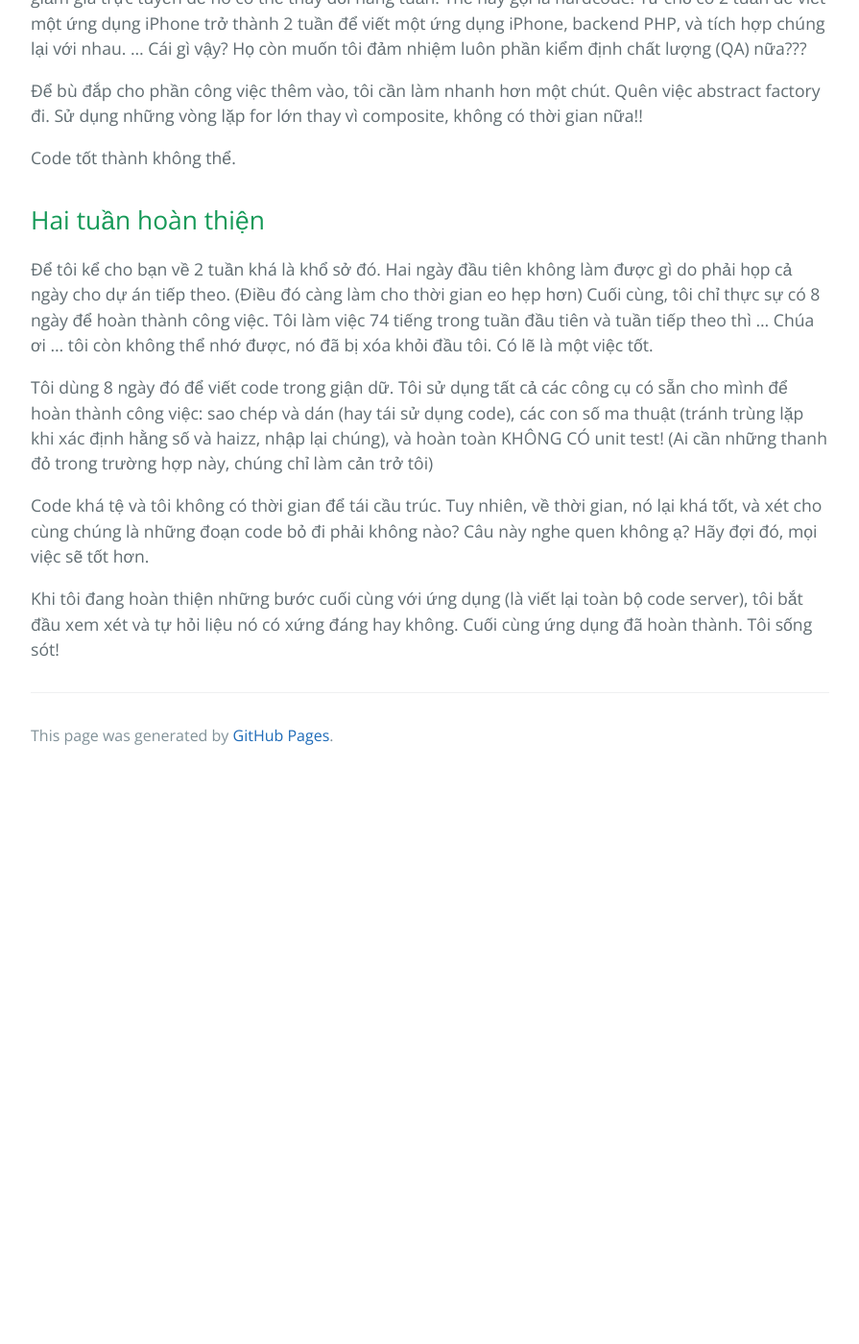
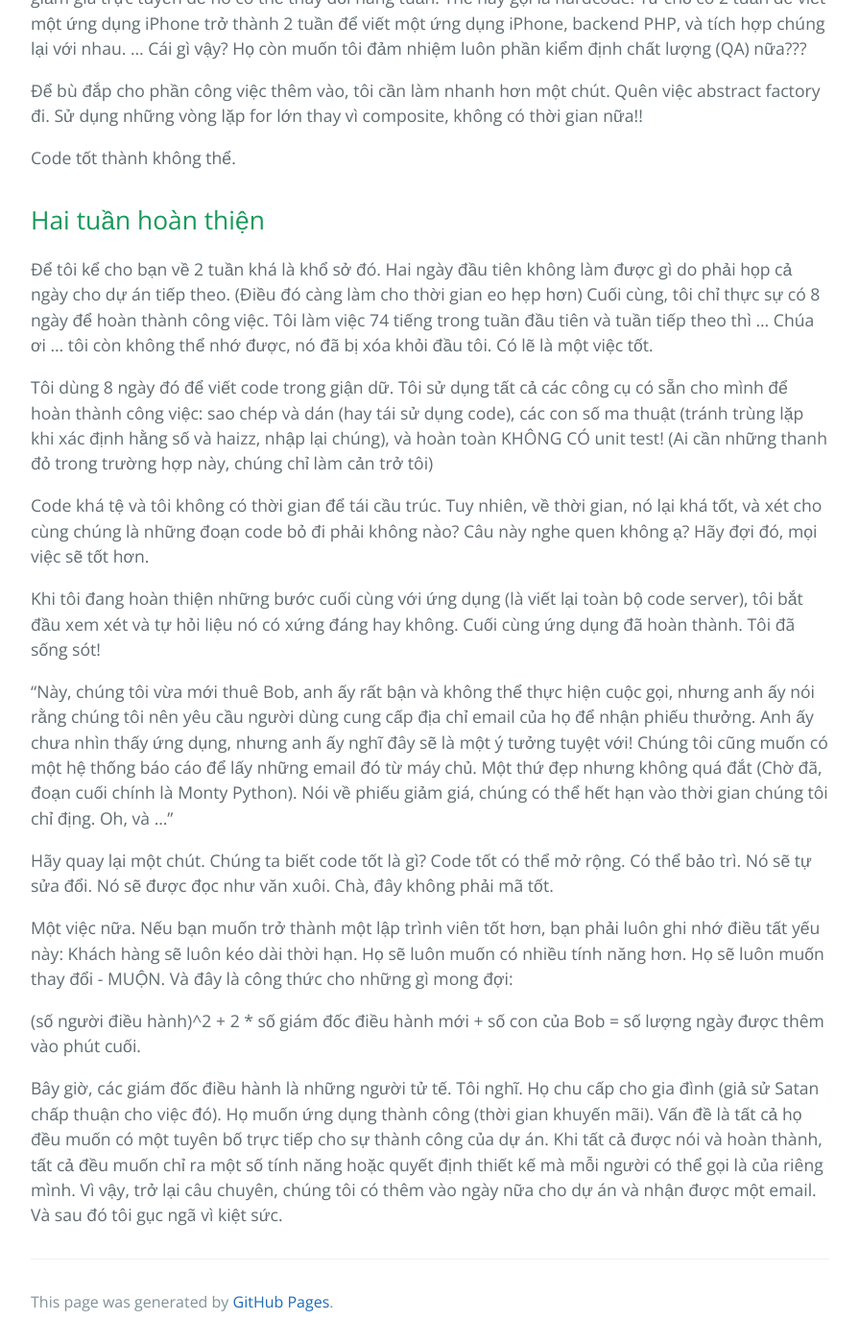
Before and after one commit to HaiBV/haibv.github.io, a Jekyll site: the page built from clean-coder/chapter-2-saying-no.md, in a window 1280 px wide and 1400 px high, scrolled down 13806 px. Shown: the whole window at 96% size, without its empty margins (192-1087 px from the left). Built offline with Jekyll 4.4.1, drawn with Linux system fonts in a browser that asks for light colours; our own code applies the rules of GitHub Pages for plain Markdown files; before the commit the page ends 14616 px from its top, so only the background shows below that.

Commit message:
Book - The Clean Coder - Chapter 2 - Saying No

```diff
--- a/clean-coder/chapter-2-saying-no.md
+++ b/clean-coder/chapter-2-saying-no.md
@@ -373,4 +373,14 @@ Tôi dùng 8 ngày đó để viết code trong giận dữ. Tôi sử dụng t
 
 Code khá tệ và tôi không có thời gian để tái cầu trúc. Tuy nhiên, về thời gian, nó lại khá tốt, và xét cho cùng chúng là những đoạn code bỏ đi phải không nào? Câu này nghe quen không ạ? Hãy đợi đó, mọi việc sẽ tốt hơn.
 
-Khi tôi đang hoàn thiện những bước cuối cùng với ứng dụng (là viết lại toàn bộ code server), tôi bắt đầu xem xét và tự hỏi liệu nó có xứng đáng hay không. Cuối cùng ứng dụng đã hoàn thành. Tôi sống sót!
+Khi tôi đang hoàn thiện những bước cuối cùng với ứng dụng (là viết lại toàn bộ code server), tôi bắt đầu xem xét và tự hỏi liệu nó có xứng đáng hay không. Cuối cùng ứng dụng đã hoàn thành. Tôi đã sống sót!
+
+"Này, chúng tôi vừa mới thuê Bob, anh ấy rất bận và không thể thực hiện cuộc gọi, nhưng anh ấy nói rằng chúng tôi nên yêu cầu người dùng cung cấp địa chỉ email của họ để nhận phiếu thưởng. Anh ấy chưa nhìn thấy ứng dụng, nhưng anh ấy nghĩ đây sẽ là một ý tưởng tuyệt với! Chúng tôi cũng muốn có một hệ thống báo cáo để lấy những email đó từ máy chủ. Một thứ đẹp nhưng không quá đắt (Chờ đã, đoạn cuối chính là Monty Python). Nói về phiếu giảm giá, chúng có thể hết hạn vào thời gian chúng tôi chỉ địng. Oh, và ..."
+
+Hãy quay lại một chút. Chúng ta biết code tốt là gì? Code tốt có thể mở rộng. Có thể bảo trì. Nó sẽ tự sửa đổi. Nó sẽ được đọc như văn xuôi. Chà, đây không phải mã tốt.
+
+Một việc nữa. Nếu bạn muốn trở thành một lập trình viên tốt hơn, bạn phải luôn ghi nhớ điều tất yếu này: Khách hàng sẽ luôn kéo dài thời hạn. Họ sẽ luôn muốn có nhiều tính năng hơn. Họ sẽ luôn muốn thay đổi - MUỘN. Và đây là công thức cho những gì mong đợi:
+
+(số người điều hành)^2 + 2 \* số giám đốc điều hành mới + số con của Bob = số lượng ngày được thêm vào phút cuối.
+
+Bây giờ, các giám đốc điều hành là những người tử tế. Tôi nghĩ. Họ chu cấp cho gia đình (giả sử Satan chấp thuận cho việc đó). Họ muốn ứng dụng thành công (thời gian khuyến mãi). Vấn đề là tất cả họ đều muốn có một tuyên bố trực tiếp cho sự thành công của dự án. Khi tất cả được nói và hoàn thành, tất cả đều muốn chỉ ra một số tính năng hoặc quyết định thiết kế mà mỗi người có thể gọi là của riêng mình. Vì vậy, trở lại câu chuyên, chúng tôi có thêm vào ngày nữa cho dự án và nhận được một email. Và sau đó tôi gục ngã vì kiệt sức.
```
